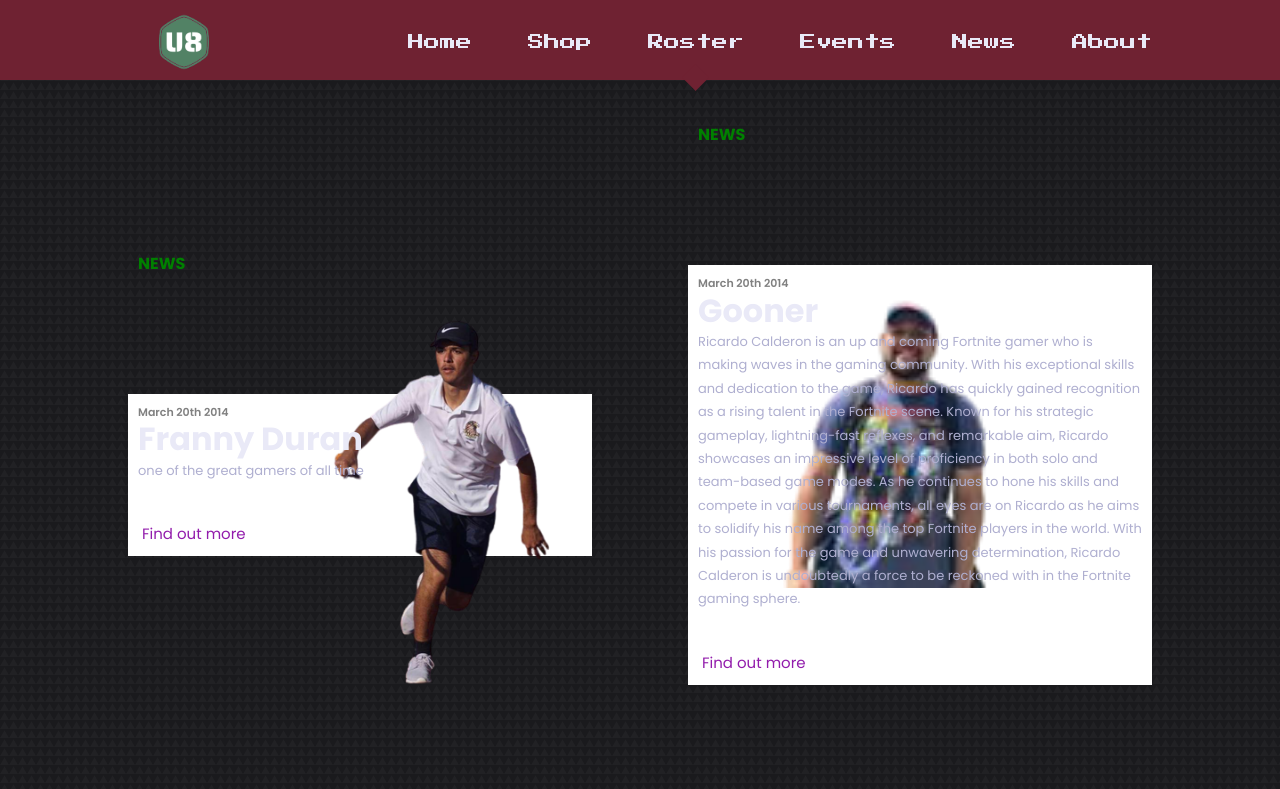
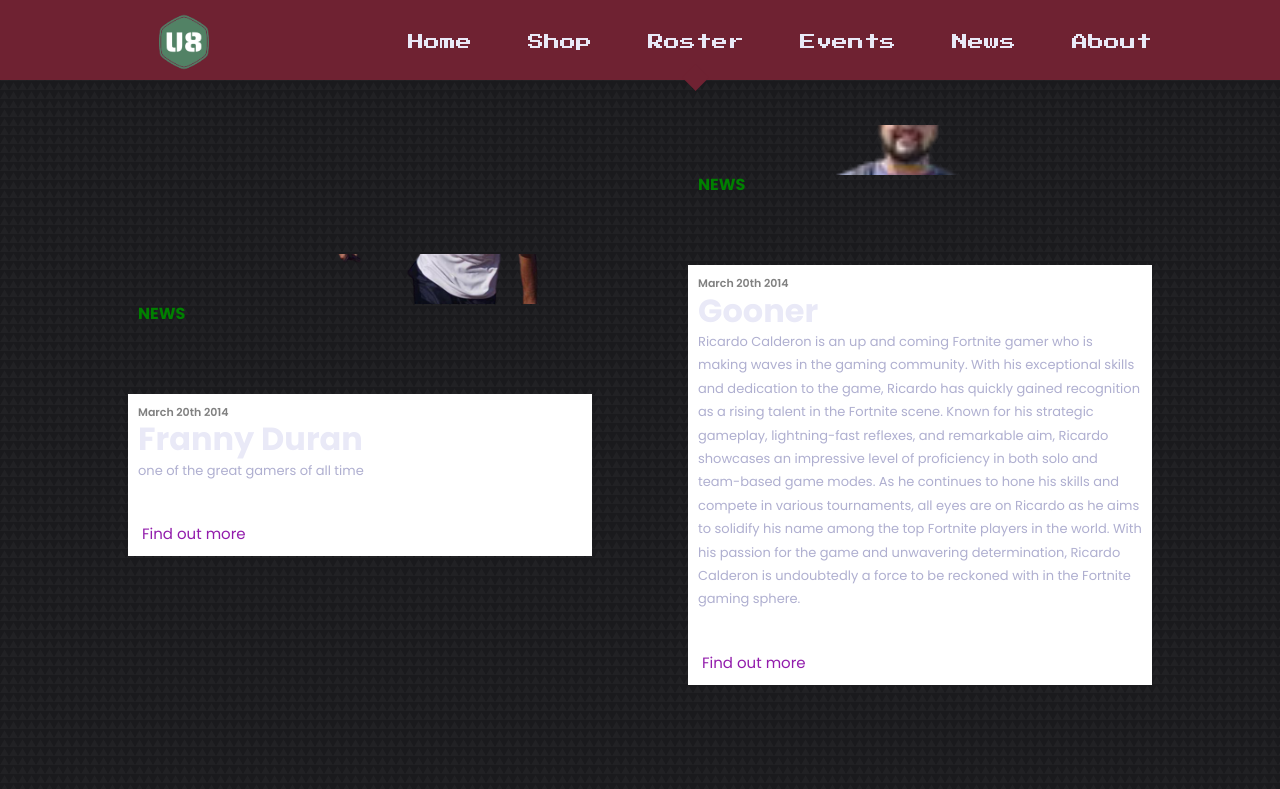
Before and after one commit to ChrisCarteno/u8gamers, a React (Create React App) app: page /roster in a window 1280 px wide. Shown: the top 789 px of the page. Built offline with nearby package versions, Linux system fonts and the light colour scheme.

Commit message:
changing roster page

```diff
--- a/src/pages/roster/Roster.jsx
+++ b/src/pages/roster/Roster.jsx
@@ -13,14 +13,11 @@ import NateDog from '../../images/NateDog.jpg'
 class CardHeader extends React.Component {
   render() {
     const { image } = this.props;
-    var style = {
-        backgroundImage: 'url(' + image + ')',
-    };
     return (
-      <header id={image} className="card-header">
+      <div id={image} className="card-header">
+        <img src={image} alt="Logoooo" height={"50px"} width={"50px"}/>
         <h4 className="card-header--title">News</h4>
-        <img src={image} alt="Logoooo" />
-      </header>
+      </div>
     )
   }
 }
```
